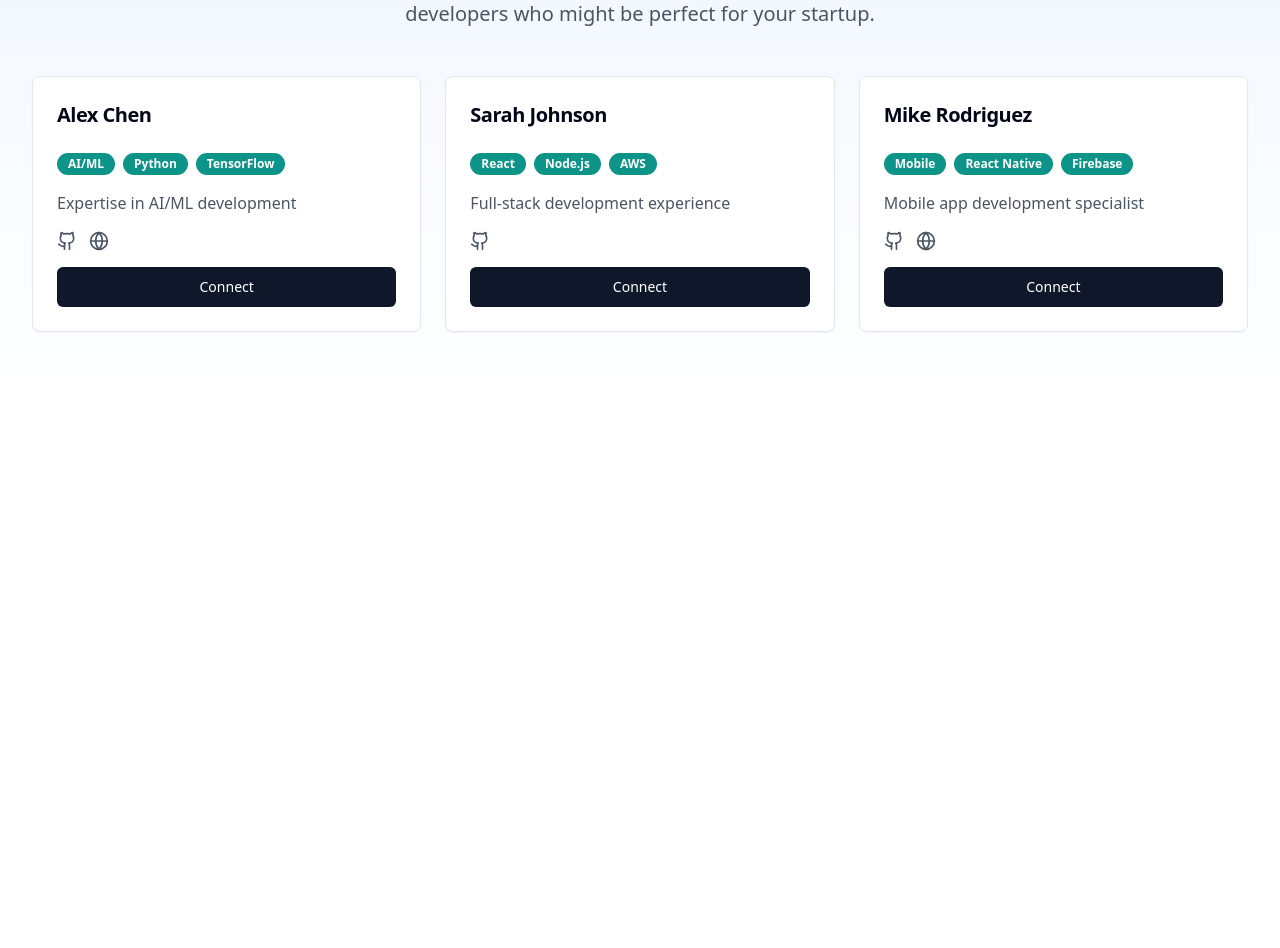
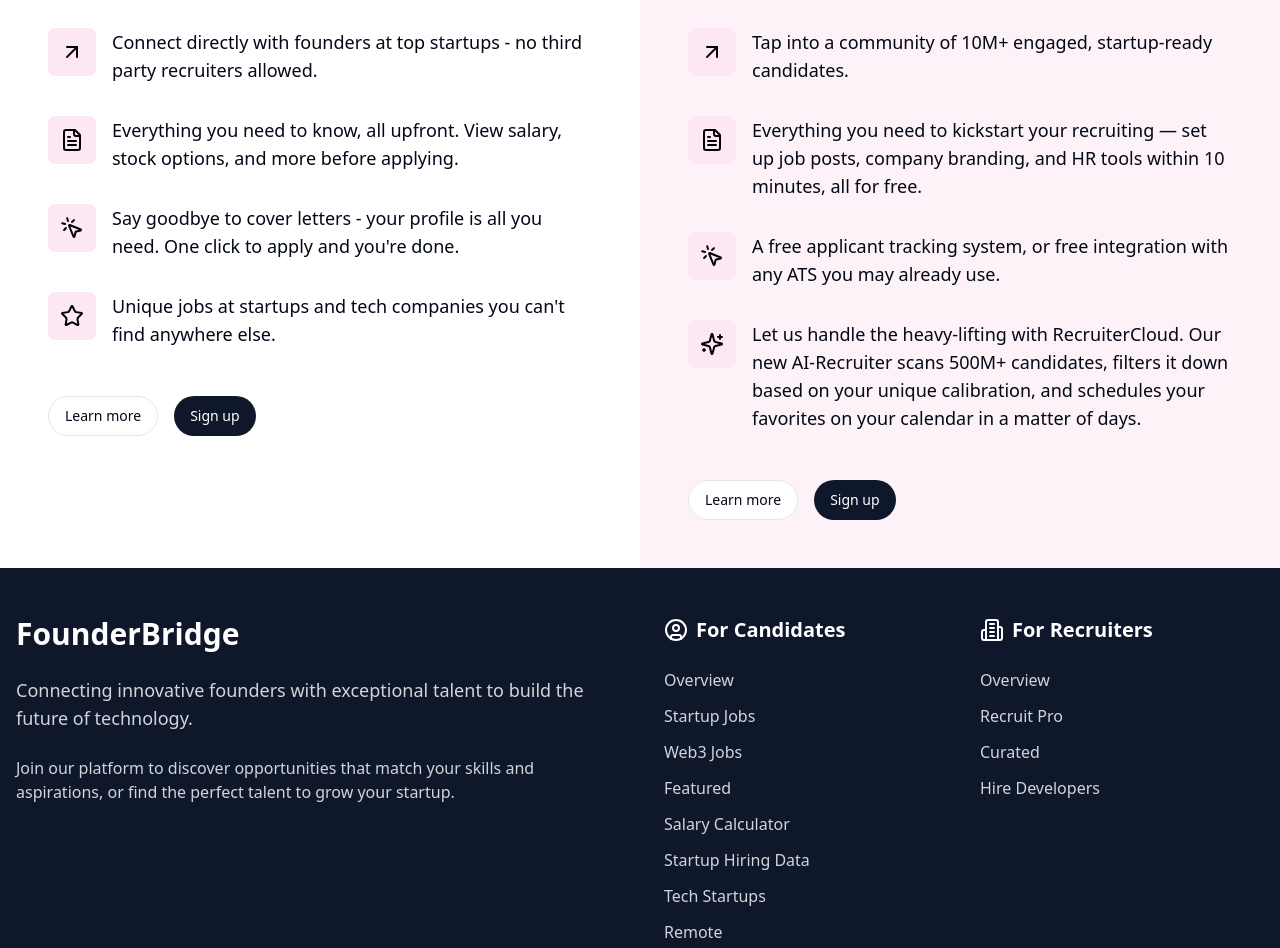
Before and after one commit to mayank-0789/techstart-matching, a React (Vite) app: page / in a window 1280 px wide. Shown: the part 784-1732 px from the top of the page. Before the commit the page ends 1180 px from the top, so only its background shows below. Built offline with nearby package versions, Linux system fonts and the light colour scheme.

Commit message:
Landing page Update

```diff
--- a/src/App.tsx
+++ b/src/App.tsx
@@ -4,19 +4,23 @@ import { TooltipProvider } from "@/components/ui/tooltip";
 import { QueryClient, QueryClientProvider } from "@tanstack/react-query";
 import { BrowserRouter, Routes, Route } from "react-router-dom";
 import Index from "./pages/Index";
+import Footer from "./components/Footer";
 
 const queryClient = new QueryClient();
 
 const App = () => (
   <QueryClientProvider client={queryClient}>
     <TooltipProvider>
+      <div className="min-h-screen flex flex-col">
         <Toaster />
         <Sonner />
         <BrowserRouter>
           <Routes>
             <Route path="/" element={<Index />} />
           </Routes>
+          <Footer />
         </BrowserRouter>
+      </div>
     </TooltipProvider>
   </QueryClientProvider>
 );
--- /dev/null
+++ b/src/components/Footer.tsx
@@ -0,0 +1,90 @@
+import { UserCircle, Building2 } from "lucide-react";
+import { Link } from "react-router-dom";
+
+const Footer = () => {
+  return (
+    <footer className="bg-[hsl(222.2,47.4%,11.2%)] text-white py-12 mt-auto">
+      <div className="container mx-auto px-4">
+        <div className="grid md:grid-cols-2 gap-12">
+          {/* FounderBridge Section */}
+          <div className="space-y-6">
+            <Link to="/" className="block">
+              <h2 className="text-3xl font-bold text-primary-foreground">FounderBridge</h2>
+            </Link>
+            <p className="text-gray-300 text-lg">
+              Connecting innovative founders with exceptional talent to build the future of technology.
+            </p>
+            <p className="text-gray-300">
+              Join our platform to discover opportunities that match your skills and aspirations, or find the perfect talent to grow your startup.
+            </p>
+          </div>
+
+          {/* Navigation Sections */}
+          <div className="grid md:grid-cols-2 gap-8">
+            {/* Candidate Section */}
+            <div className="space-y-4">
+              <div className="flex items-center space-x-2 mb-6">
+                <UserCircle className="w-6 h-6 text-primary-foreground" />
+                <h3 className="text-xl font-semibold text-primary-foreground">For Candidates</h3>
+              </div>
+              <nav className="space-y-3">
+                <Link to="/overview" className="block text-gray-300 hover:text-white transition-colors">
+                  Overview
+                </Link>
+                <Link to="/startup-jobs" className="block text-gray-300 hover:text-white transition-colors">
+                  Startup Jobs
+                </Link>
+                <Link to="/web3-jobs" className="block text-gray-300 hover:text-white transition-colors">
+                  Web3 Jobs
+                </Link>
+                <Link to="/featured" className="block text-gray-300 hover:text-white transition-colors">
+                  Featured
+                </Link>
+                <Link to="/salary-calculator" className="block text-gray-300 hover:text-white transition-colors">
+                  Salary Calculator
+                </Link>
+                <Link to="/startup-hiring-data" className="block text-gray-300 hover:text-white transition-colors">
+                  Startup Hiring Data
+                </Link>
+                <Link to="/tech-startups" className="block text-gray-300 hover:text-white transition-colors">
+                  Tech Startups
+                </Link>
+                <Link to="/remote" className="block text-gray-300 hover:text-white transition-colors">
+                  Remote
+                </Link>
+              </nav>
+            </div>
+
+            {/* Recruiter Section */}
+            <div className="space-y-4">
+              <div className="flex items-center space-x-2 mb-6">
+                <Building2 className="w-6 h-6 text-primary-foreground" />
+                <h3 className="text-xl font-semibold text-primary-foreground">For Recruiters</h3>
+              </div>
+              <nav className="space-y-3">
+                <Link to="/recruiter/overview" className="block text-gray-300 hover:text-white transition-colors">
+                  Overview
+                </Link>
+                <Link to="/recruiter/pro" className="block text-gray-300 hover:text-white transition-colors">
+                  Recruit Pro
+                </Link>
+                <Link to="/recruiter/curated" className="block text-gray-300 hover:text-white transition-colors">
+                  Curated
+                </Link>
+                <Link to="/recruiter/hire-developers" className="block text-gray-300 hover:text-white transition-colors">
+                  Hire Developers
+                </Link>
+              </nav>
+            </div>
+          </div>
+        </div>
+
+        <div className="mt-12 pt-8 border-t border-gray-700 text-center text-gray-400 text-sm">
+          <p> {new Date().getFullYear()} FounderBridge. All rights reserved.</p>
+        </div>
+      </div>
+    </footer>
+  );
+};
+
+export default Footer;
--- a/src/components/RecommendationSection.tsx
+++ b/src/components/RecommendationSection.tsx
@@ -1,91 +1,104 @@
 import { Button } from "@/components/ui/button";
-import { Card, CardContent, CardHeader, CardTitle } from "@/components/ui/card";
-import { Badge } from "@/components/ui/badge";
-import { Github, Globe } from "lucide-react";
-
-interface DeveloperRecommendation {
-  name: string;
-  expertise: string[];
-  githubUrl: string;
-  portfolioUrl?: string;
-  matchReason: string;
-}
-
-const recommendations: DeveloperRecommendation[] = [
-  {
-    name: "Alex Chen",
-    expertise: ["AI/ML", "Python", "TensorFlow"],
-    githubUrl: "https://github.com/alexchen",
-    portfolioUrl: "https://alexchen.dev",
-    matchReason: "Expertise in AI/ML development",
-  },
-  {
-    name: "Sarah Johnson",
-    expertise: ["React", "Node.js", "AWS"],
-    githubUrl: "https://github.com/sarahj",
-    matchReason: "Full-stack development experience",
-  },
-  {
-    name: "Mike Rodriguez",
-    expertise: ["Mobile", "React Native", "Firebase"],
-    githubUrl: "https://github.com/miker",
-    portfolioUrl: "https://miker.io",
-    matchReason: "Mobile app development specialist",
-  },
-];
+import { ArrowUpRight, Sparkles, FileText, MousePointerClick, Star } from "lucide-react";
 
 export const RecommendationSection = () => {
   return (
-    <section className="py-16 bg-gradient-to-b from-blue-50 to-white">
-      <div className="max-w-7xl mx-auto px-4 sm:px-6 lg:px-8">
-        <div className="text-center mb-12">
-          <h2 className="text-3xl font-bold text-primary mb-4">
-            Recommended Technical Co-Founders
-          </h2>
-          <p className="text-xl text-gray-600 max-w-3xl mx-auto">
-            Based on your interest in AI and mobile technology, here are some talented developers
-            who might be perfect for your startup.
-          </p>
+    <section className="grid md:grid-cols-2">
+      {/* Job Seekers Section */}
+      <div className="p-12 bg-white">
+        <h3 className="text-lg font-semibold mb-2">Got talent?</h3>
+        <h2 className="text-4xl font-bold mb-12">Why job seekers love us</h2>
+
+        <div className="space-y-8">
+          <div className="flex items-start gap-4">
+            <div className="p-3 bg-pink-100 rounded-lg">
+              <ArrowUpRight className="w-6 h-6 text-black" />
+            </div>
+            <p className="text-lg">
+              Connect directly with founders at top startups - no third party recruiters allowed.
+            </p>
+          </div>
+
+          <div className="flex items-start gap-4">
+            <div className="p-3 bg-pink-100 rounded-lg">
+              <FileText className="w-6 h-6 text-black" />
+            </div>
+            <p className="text-lg">
+              Everything you need to know, all upfront. View salary, stock options, and more before applying.
+            </p>
+          </div>
+
+          <div className="flex items-start gap-4">
+            <div className="p-3 bg-pink-100 rounded-lg">
+              <MousePointerClick className="w-6 h-6 text-black" />
+            </div>
+            <p className="text-lg">
+              Say goodbye to cover letters - your profile is all you need. One click to apply and you're done.
+            </p>
+          </div>
+
+          <div className="flex items-start gap-4">
+            <div className="p-3 bg-pink-100 rounded-lg">
+              <Star className="w-6 h-6 text-black" />
+            </div>
+            <p className="text-lg">
+              Unique jobs at startups and tech companies you can't find anywhere else.
+            </p>
+          </div>
         </div>
-        <div className="grid grid-cols-1 md:grid-cols-2 lg:grid-cols-3 gap-6">
-          {recommendations.map((dev) => (
-            <Card key={dev.name} className="hover:shadow-lg transition-shadow duration-300">
-              <CardHeader>
-                <CardTitle className="text-xl font-bold">{dev.name}</CardTitle>
-              </CardHeader>
-              <CardContent className="space-y-4">
-                <div className="flex flex-wrap gap-2">
-                  {dev.expertise.map((skill) => (
-                    <Badge key={skill} variant="secondary">
-                      {skill}
-                    </Badge>
-                  ))}
-                </div>
-                <p className="text-gray-600">{dev.matchReason}</p>
-                <div className="flex gap-3">
-                  <a
-                    href={dev.githubUrl}
-                    target="_blank"
-                    rel="noopener noreferrer"
-                    className="text-gray-600 hover:text-gray-900"
-                  >
-                    <Github className="h-5 w-5" />
-                  </a>
-                  {dev.portfolioUrl && (
-                    <a
-                      href={dev.portfolioUrl}
-                      target="_blank"
-                      rel="noopener noreferrer"
-                      className="text-gray-600 hover:text-gray-900"
-                    >
-                      <Globe className="h-5 w-5" />
-                    </a>
-                  )}
-                </div>
-                <Button className="w-full">Connect</Button>
-              </CardContent>
-            </Card>
-          ))}
+
+        <div className="mt-12 flex gap-4">
+          <Button variant="outline" className="rounded-full">Learn more</Button>
+          <Button className="rounded-full">Sign up</Button>
+        </div>
+      </div>
+
+      {/* Recruiters Section */}
+      <div className="p-12 bg-pink-50">
+        <h3 className="text-lg font-semibold mb-2">Need talent?</h3>
+        <h2 className="text-4xl font-bold mb-12">Why recruiters love us</h2>
+
+        <div className="space-y-8">
+          <div className="flex items-start gap-4">
+            <div className="p-3 bg-pink-100 rounded-lg">
+              <ArrowUpRight className="w-6 h-6 text-black" />
+            </div>
+            <p className="text-lg">
+              Tap into a community of 10M+ engaged, startup-ready candidates.
+            </p>
+          </div>
+
+          <div className="flex items-start gap-4">
+            <div className="p-3 bg-pink-100 rounded-lg">
+              <FileText className="w-6 h-6 text-black" />
+            </div>
+            <p className="text-lg">
+              Everything you need to kickstart your recruiting — set up job posts, company branding, and HR tools within 10 minutes, all for free.
+            </p>
+          </div>
+
+          <div className="flex items-start gap-4">
+            <div className="p-3 bg-pink-100 rounded-lg">
+              <MousePointerClick className="w-6 h-6 text-black" />
+            </div>
+            <p className="text-lg">
+              A free applicant tracking system, or free integration with any ATS you may already use.
+            </p>
+          </div>
+
+          <div className="flex items-start gap-4">
+            <div className="p-3 bg-pink-100 rounded-lg">
+              <Sparkles className="w-6 h-6 text-black" />
+            </div>
+            <p className="text-lg">
+              Let us handle the heavy-lifting with RecruiterCloud. Our new AI-Recruiter scans 500M+ candidates, filters it down based on your unique calibration, and schedules your favorites on your calendar in a matter of days.
+            </p>
+          </div>
+        </div>
+
+        <div className="mt-12 flex gap-4">
+          <Button variant="outline" className="rounded-full">Learn more</Button>
+          <Button className="rounded-full">Sign up</Button>
         </div>
       </div>
     </section>
```
Lines whose indentation alone changed are shown as unchanged.
